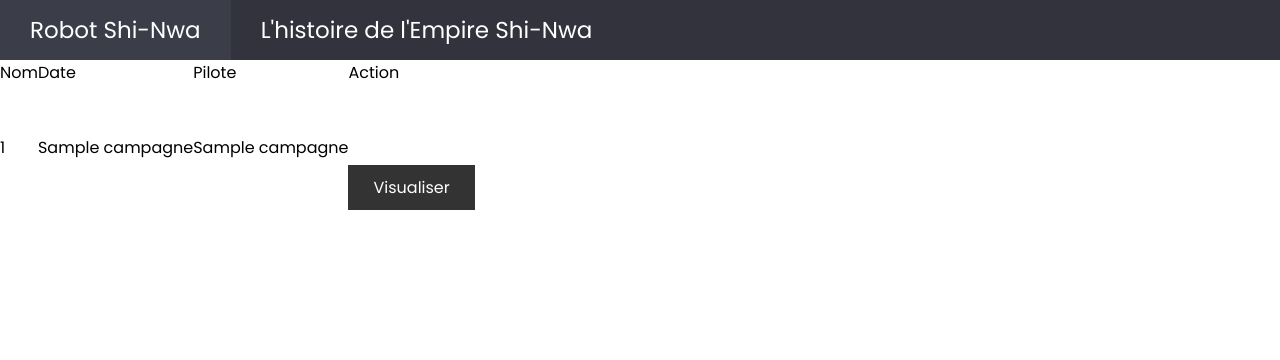
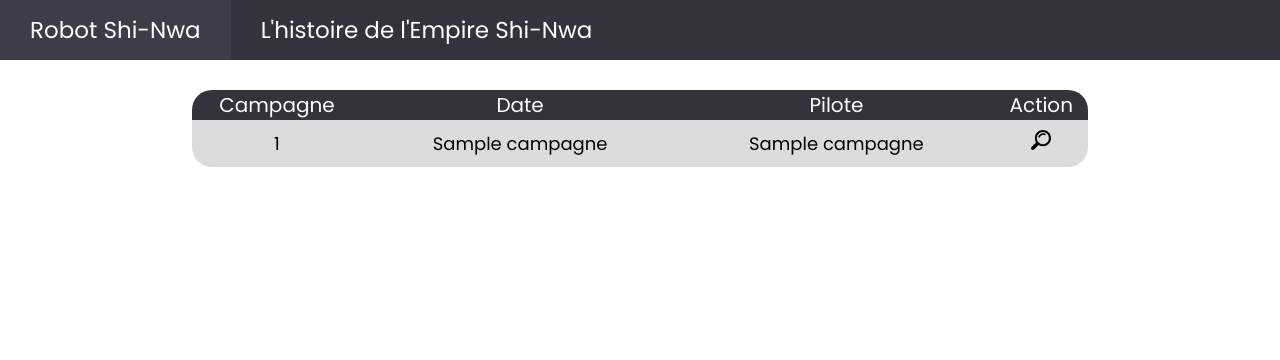
Before and after one commit to Ashokaas/robot-shi-nwa, a Flask app: template web/templates/tableau.html in a window 1280 px wide. Shown: the top 360 px of the page. Run offline with Flask 3, Linux system fonts and the light colour scheme; the template is opened without the code that fills it: most values are stand-ins (such as "Sample title", 1, 10 or a date in 2020).

Commit message:
commit réellement finalement final

```diff
--- a/web/flaskoui.py
+++ b/web/flaskoui.py
@@ -2,10 +2,14 @@
 from flask import *
 from bdd import bdd as db
 
+
+# Initialisation de l'application Flask
 app = Flask(__name__)
-database = db.BDD("bdd/identifier.sqlite")
+#database = db.BDD("bdd/identifier.sqlite")
+database = db.BDD(r"c:\Users\antot\Desktop\robot-shi-nwa\web\bdd\identifier.sqlite")
 
 
+# Gestionnaire d'erreur 404
 @app.errorhandler(404)
 def not_found(error):
     """Gestionnaire d'erreur 404"""
@@ -13,21 +17,24 @@ def not_found(error):
     return redirect(url_for("index"))
 
 
+# Route pour la page "story"
 @app.route("/story")
 def story():
     """Page d'accueil"""
     return render_template("story.html")
 
 
+# Routes pour la page d'accueil
 @app.route("/")
 @app.route("/index")
 def index():
     """Page d'accueil"""
     return render_template("index.html",
-                           explorations=database.request("get_all_exploration", []) ,
+                           explorations=database.request("get_all_exploration", []),
                            pilotes=database.request("get_all_pilote", []))
 
 
+# Route pour la recherche
 @app.route("/rechercher", methods=["GET"])
 def rechercher():
     datas = request.args
@@ -36,6 +43,7 @@ def rechercher():
     return render_template("tableau.html", campagnes=reponse)
 
 
+# Route pour les données
 @app.route("/donnees", methods=["GET"])
 def donnees():
     datas = request.args
@@ -44,8 +52,6 @@ def donnees():
     return render_template("donnees.html", campagne=reponse)
 
 
-
-
-
+# Lancement de l'application Flask
 if __name__ == '__main__':
     app.run(host="0.0.0.0", port=1664, threaded=True, debug=True)
--- /dev/null
+++ b/web/static/css/header.css
@@ -0,0 +1,49 @@
+/* Import de la police Poppins depuis Google Fonts */
+@import url('https://fonts.googleapis.com/css2?family=Poppins&display=swap');
+
+
+* {
+    margin: 0;
+    padding: 0;
+    font-family: 'Poppins', sans-serif;
+}
+
+
+#header {
+    background-color: #32333c;
+    display: flex;
+    justify-content: space-between;
+    height: 60px;
+}
+
+/* Texte du header */
+#header p {
+    color: white;
+    font-size: 23px;
+    white-space: nowrap;
+}
+
+/* Liens du header */
+#header a {
+    height: 100%;
+    text-decoration: none;
+    display: flex;
+    flex-wrap: wrap;
+    justify-content: center;
+    align-items: center;
+    padding: 0px 30px;
+}
+
+/* Divs à l'intérieur du header */
+#header div {
+    display: flex;
+    flex-wrap: wrap;
+    justify-content: center;
+    align-items: center;
+}
+
+/* Liens survolés du header */
+#header a:hover {
+    background-color: #3b3d49;
+    cursor: pointer;
+}
--- a/web/static/css/index.css
+++ b/web/static/css/index.css
@@ -189,9 +63,25 @@ input[type="submit"] {
     font-size: 16px;
     cursor: pointer;
     transition: all 0.06s ease-in;
-    margin-top: 80px;
+    margin-top: 40px;
 }
 
 input[type="submit"]:hover {
     background: #00BCD4;
 }
+
+input[type="date"]{
+    background-color: #e2e2e2;
+    padding: 10px;
+    font-size: 18px;
+    border: none;
+    outline: none;
+    border-radius: 5px;
+}
+
+::-webkit-calendar-picker-indicator{
+    background-color: #ffffff;
+    padding: 5px;
+    cursor: pointer;
+    border-radius: 3px;
+}
--- /dev/null
+++ b/web/static/css/tableau.css
@@ -0,0 +1,58 @@
+/* div tableau */
+#tableau {
+    display: flex;
+    justify-content: center;
+    align-items: center;
+    margin-top: 30px;
+    text-align: center;
+}
+
+/* Tableau */
+#tableau table {
+    border-collapse: collapse;
+    width: 70%;
+    font-size: 18px;
+}
+
+/* Descripteurs du tableau */
+#tableau thead {
+    background-color: #32333c;
+    color: #fff;
+    font-size: 20px;
+}
+
+
+/* Arrondir les coins */
+#tableau thead tr td:first-child {
+    border-radius: 20px 0px 0px 0px;
+}
+#tableau thead tr td:last-child {
+    border-radius: 0px 20px 0px 0px;
+}
+#tableau tbody tr:last-child td:first-child {
+    border-radius: 0px 0px 0px 20px;
+}
+#tableau tbody tr:last-child td:last-child {
+    border-radius: 0px 0px 20px 0px;
+}
+
+
+/* Cellules du tableau */
+#tableau tbody tr td {
+    padding: 10px 20px;
+}
+
+/* Gris foncé et gris clair une ligne sur deux */
+#tableau tbody tr:nth-child(2n) {
+    background-color: #c2c2c2;
+}
+/* Gris foncé et gris clair une ligne sur deux */
+#tableau tbody tr:nth-child(2n+1) {
+    background-color: #dcdcdc;
+}
+
+/* Loupe */
+#img_input {
+    width: 20px;
+    height: auto;
+}
--- a/web/templates/header.html
+++ b/web/templates/header.html
@@ -1,18 +1,22 @@
 <!DOCTYPE html>
-<html>
+<html lang="fr">
     <head>
+        <meta charset="UTF-8">
         <title>Robot Shi-Nwa</title>
-        <link rel="stylesheet" href="{{ url_for('static', filename='css/index.css') }}">
+        <link rel="stylesheet" href="{{ url_for('static', filename='css/header.css') }}">
     </head>
 
     <body>
+
         <div id="header">
             <div>
+                <!-- Lien vers la page d'accueil -->
                 <a href="{{ url_for('index') }}"><p>Robot Shi-Nwa</p></a>
+
+                <!-- Lien vers la page d'histoire -->
                 <a href="{{ url_for('story') }}"><p>L'histoire de l'Empire Shi-Nwa</p></a>
             </div>
         </div>
 
-
     </body>
 </html>
--- a/web/templates/tableau.html
+++ b/web/templates/tableau.html
@@ -1,31 +1,44 @@
+<!DOCTYPE html>
+<html lang="fr">
+
+<head>
+    <meta charset="UTF-8">
+    <title>Campagnes</title>
+    <link rel="stylesheet" href="{{ url_for('static', filename='css/tableau.css') }}">
+</head>
+
+<!-- Inclure le contenu du header -->
 {% include "header.html" %}
 
-<table id="tableau" cellspacing="0">
+<body>
+
+    <div id="tableau">
+        <table cellspacing="0">
 
             <!-- Head -->
             <thead>
             <tr>
-        <td id="nom">Nom</td>
-        <td id="date">Date</td>
-        <td id="pilote">Pilote</td>
-        <td id="visualiser">Action</td>
+                <td id="nom">Campagne</td>  <!-- Colonne pour le nom de la campagne -->
+                <td id="date">Date</td>  <!-- Colonne pour la date de la campagne -->
+                <td id="pilote">Pilote</td>  <!-- Colonne pour le pilote de la campagne -->
+                <td id="visualiser">Action</td>  <!-- Colonne pour l'action (visualisation) -->
             </tr>
             </thead>
 
             <!-- Body -->
             <tbody>
 
-    {%  for campagne in campagnes %}
+            {%  for campagne in campagnes %}  <!-- Boucle sur la liste des campagnes -->
             <tr>
-        <td>{{ campagne[0] }}</td>
-        <td>{{ campagne[1] }}</td>
-        <td>{{ campagne[2] }}</td>
+                <td>{{ campagne[0] }}</td>  <!-- Affichage du nom de la campagne -->
+                <td>{{ campagne[1] }}</td>  <!-- Affichage de la date de la campagne -->
+                <td>{{ campagne[2] }}</td>  <!-- Affichage du pilote de la campagne -->
                 <td>
-            <form method="get" action="/donnees">
-                <input type="hidden" name="nom" value={{ campagne[0] }} />
-                <input type="hidden" name="date" value={{ campagne[1] }} />
-                <input type="hidden" name="pilote" value={{ campagne[2] }} />
-                <input type="submit" value="Visualiser">
+                    <form method="get" action="/donnees">  <!-- Formulaire pour envoyer les données -->
+                        <input type="hidden" name="nom" value="{{ campagne[0] }}" />  <!-- Champ caché pour le nom de la campagne -->
+                        <input type="hidden" name="date" value="{{ campagne[1] }}" />  <!-- Champ caché pour la date de la campagne -->
+                        <input type="hidden" name="pilote" value="{{ campagne[2] }}" />  <!-- Champ caché pour le pilote de la campagne -->
+                        <input id="img_input" type="image" src="{{ url_for('static', filename='images/loupe.png') }}">  <!-- Bouton d'image pour la visualisation -->
                     </form>
                 </td>
             </tr>
@@ -33,3 +46,9 @@
 
             </tbody>
         </table>
+    </div>
+
+    <br><br>
+
+</body>
+</html>
```
Also changed, not shown: other parts of web/static/css/index.css (+29 -155 lines), ihm/xor.py (+22 -2 lines), web/bdd/bdd.py (+18 -0 lines), web/static/css/story.css (added, +11 -0 lines), web/templates/donnees.html (+19 -11 lines), web/templates/index.html (+20 -9 lines), web/templates/story.html (+62 -25 lines), client.py (deleted), web/static/images/keyboard.png (deleted), web/static/images/loupe.png (added), web/static/images/xbox_controller.png (deleted). Lines whose indentation alone changed are shown as unchanged.
